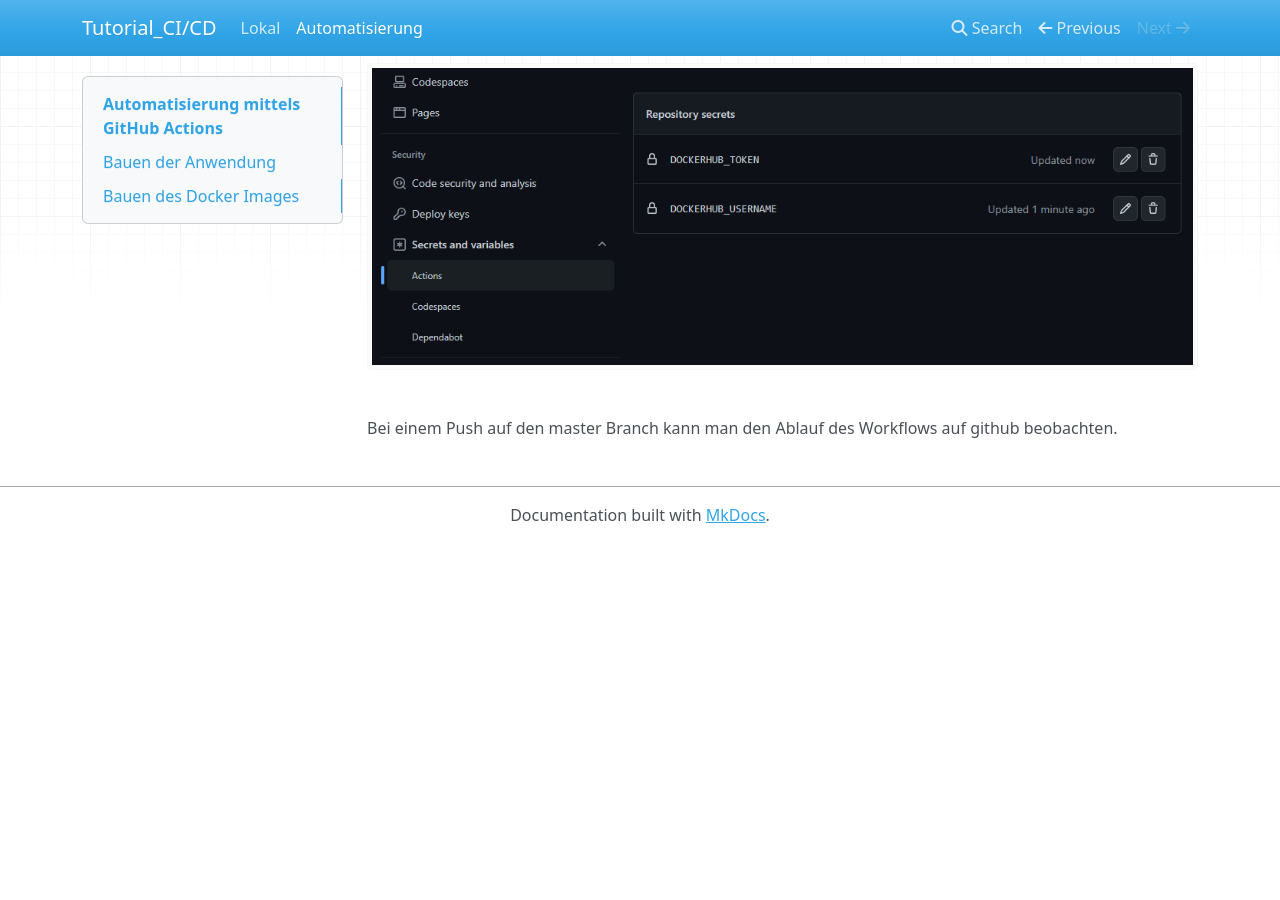
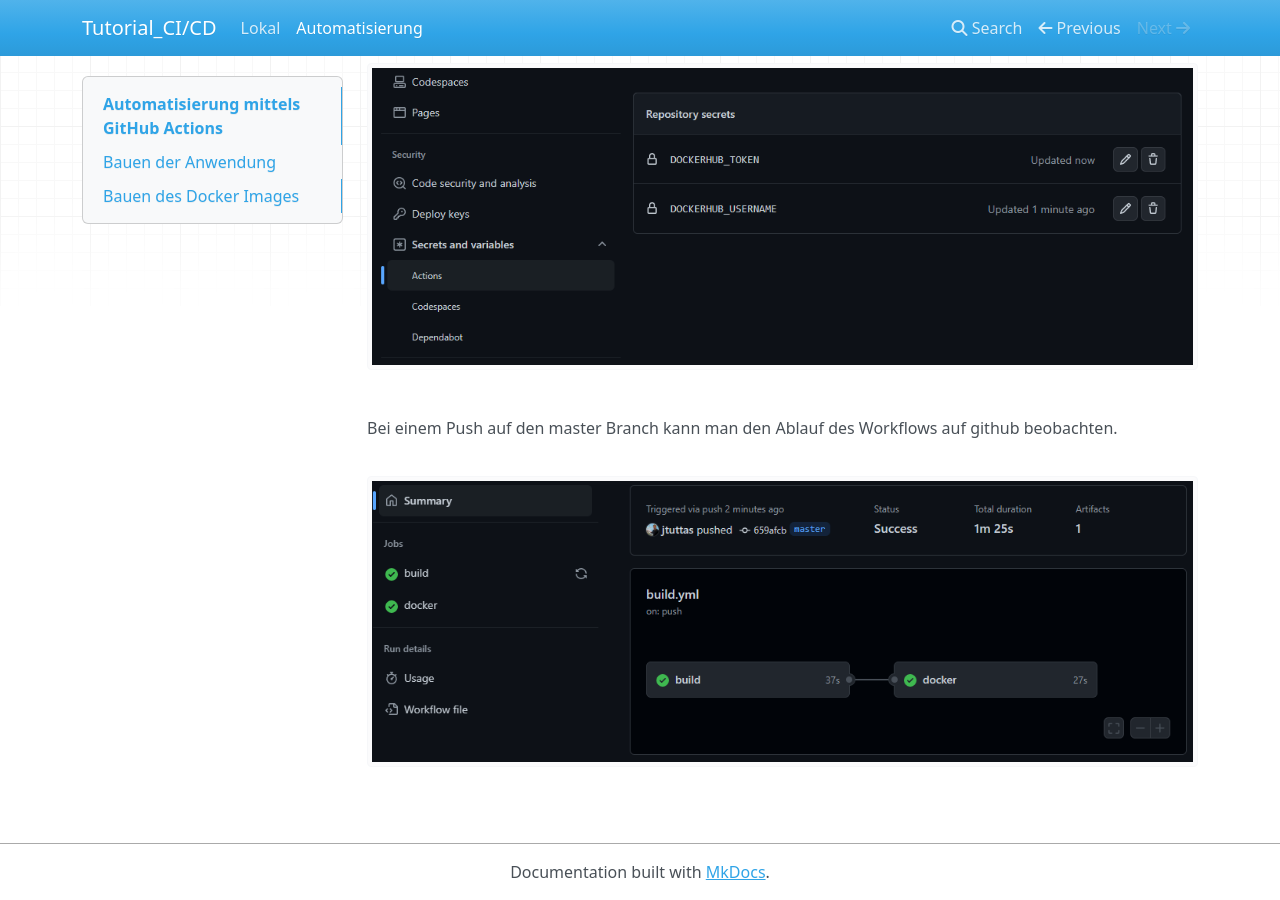
Before and after one commit to jtuttas/SpringSocketChat, an MkDocs documentation site: the page built from docs/automat.md, in a window 1280 px wide and 900 px high, scrolled down 1136 px. Built offline with MkDocs 1.6.1, drawn with Linux system fonts in a browser that asks for light colours; nearby versions of some CDN libraries; before the commit the page ends 1679 px from its top, so only the background shows below that.

Commit message:
Ok geht !

```diff
--- a/docs/automat.md
+++ b/docs/automat.md
@@ -17,3 +17,5 @@
 ![credentials](pic3.png)
 
 Bei einem Push auf den master Branch kann man den Ablauf des Workflows auf github beobachten.
+
+![workflow](pic4.png)
```
Also changed, not shown: docs/pic4.png (added), 2 other files.
